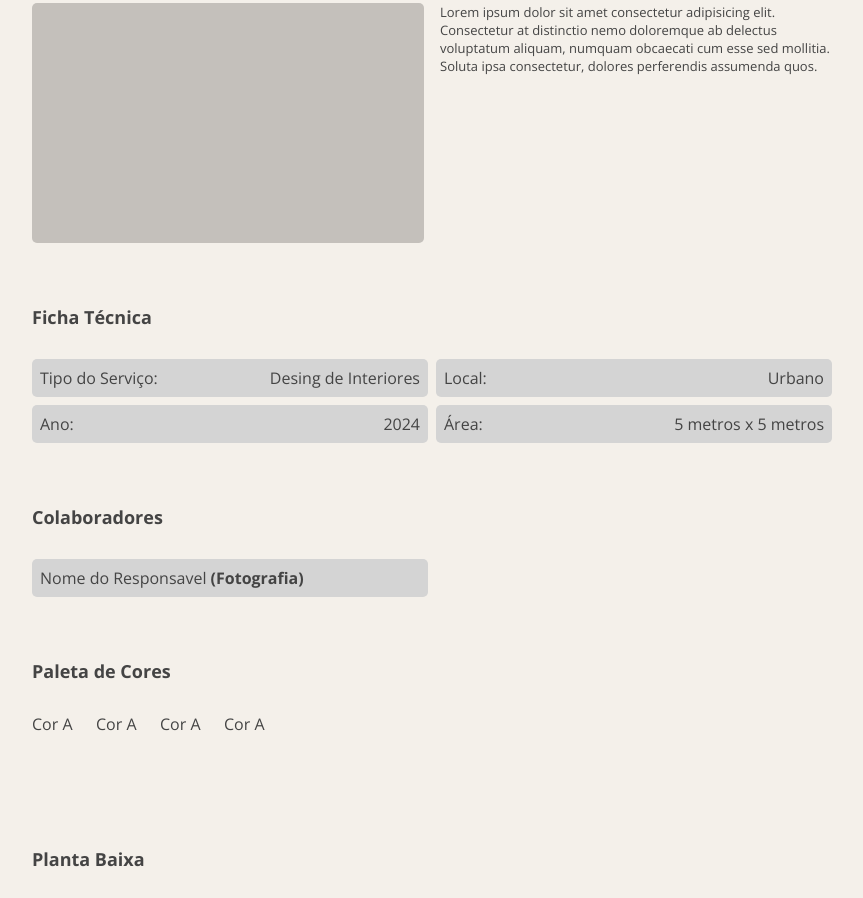
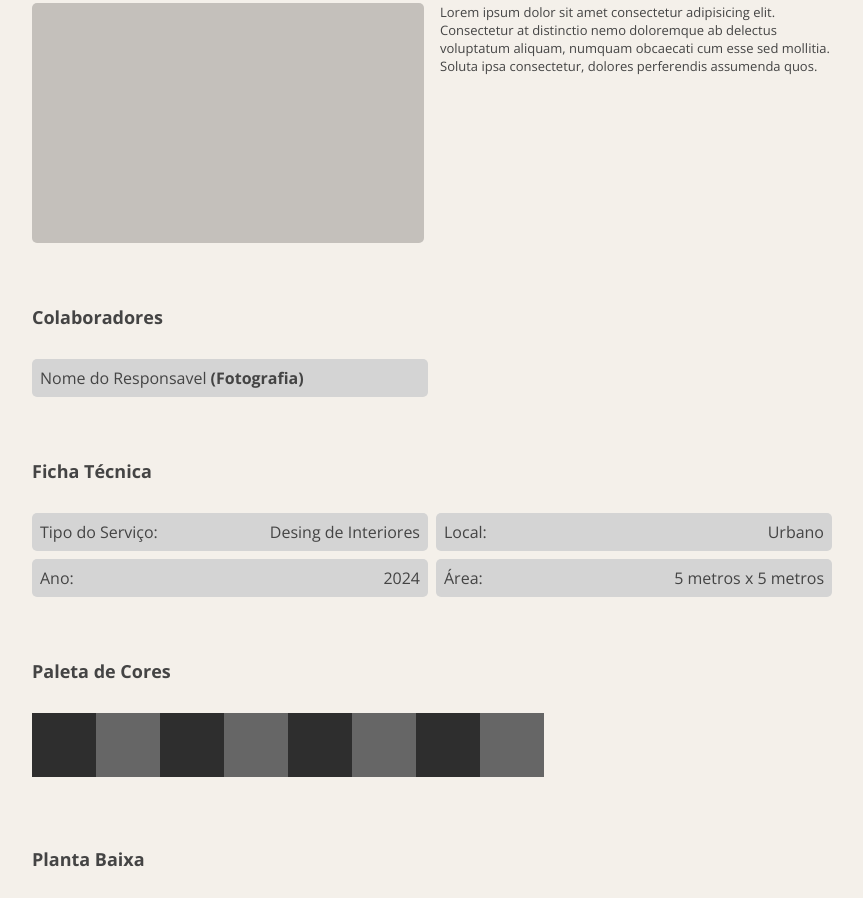
Before and after one commit to LeonardoFernandoSS/as-arquitetura, a plain HTML site: page project.html in a window 1280 px wide. Shown: the part 751-1649 px from the top of the page, without its empty margins (208-1071 px from the left). Drawn offline with nearby package versions, Linux system fonts and the light colour scheme.

Commit message:
refactor: reorganizado colaboradores para acima de ficha tecnica, removido figcaption da paleta de cores e removido pagination da galeria

```diff
--- a/project.html
+++ b/project.html
@@ -59,6 +59,13 @@
         </div>
       </section>
 
+      <section id="collaborators">
+        <h3>Colaboradores</h3>
+        <ul>
+          <li>Nome do Responsavel <strong>(Fotografia)</strong></li>
+        </ul>
+      </section>
+
       <section id="technical-sheet">
         <h3>Ficha Técnica</h3>
         <ul>
@@ -69,30 +76,31 @@
         </ul>
       </section>
 
-      <section id="collaborators">
-        <h3>Colaboradores</h3>
-        <ul>
-          <li>Nome do Responsavel <strong>(Fotografia)</strong></li>
-        </ul>
-      </section>
-
       <section id="color-palette">
         <h3>Paleta de Cores</h3>
         <div id="color-palette-list">
-          <figure>
-            <figcaption>Cor A</figcaption>
+          <figure style="background-color: #2e2e2e;">
           </figure>
 
-          <figure>
-            <figcaption>Cor A</figcaption>
+          <figure style="background-color: #666666;">
           </figure>
 
-          <figure>
-            <figcaption>Cor A</figcaption>
+          <figure style="background-color: #2e2e2e;">
           </figure>
 
-          <figure>
-            <figcaption>Cor A</figcaption>
+          <figure style="background-color: #666666;">
+          </figure>
+
+          <figure style="background-color: #2e2e2e;">
+          </figure>
+
+          <figure style="background-color: #666666;">
+          </figure>
+
+          <figure style="background-color: #2e2e2e;">
+          </figure>
+
+          <figure style="background-color: #666666;">
           </figure>
         </div>
       </section>
@@ -129,16 +137,6 @@
           <figure>
             <!-- <img src="assets/images/logo.png" alt="logo" srcset="" /> -->
           </figure>
-        </div>
-        <div class="pagination">
-          <button class="button"><i class="fa-solid fa-caret-left"></i></button>
-          <button class="button">2</button>
-          <button class="button">3</button>
-          <button class="button">4</button>
-          <button class="button">5</button>
-          <button class="button">
-            <i class="fa-solid fa-caret-right"></i>
-          </button>
         </div>
       </section>
     </main>
```
